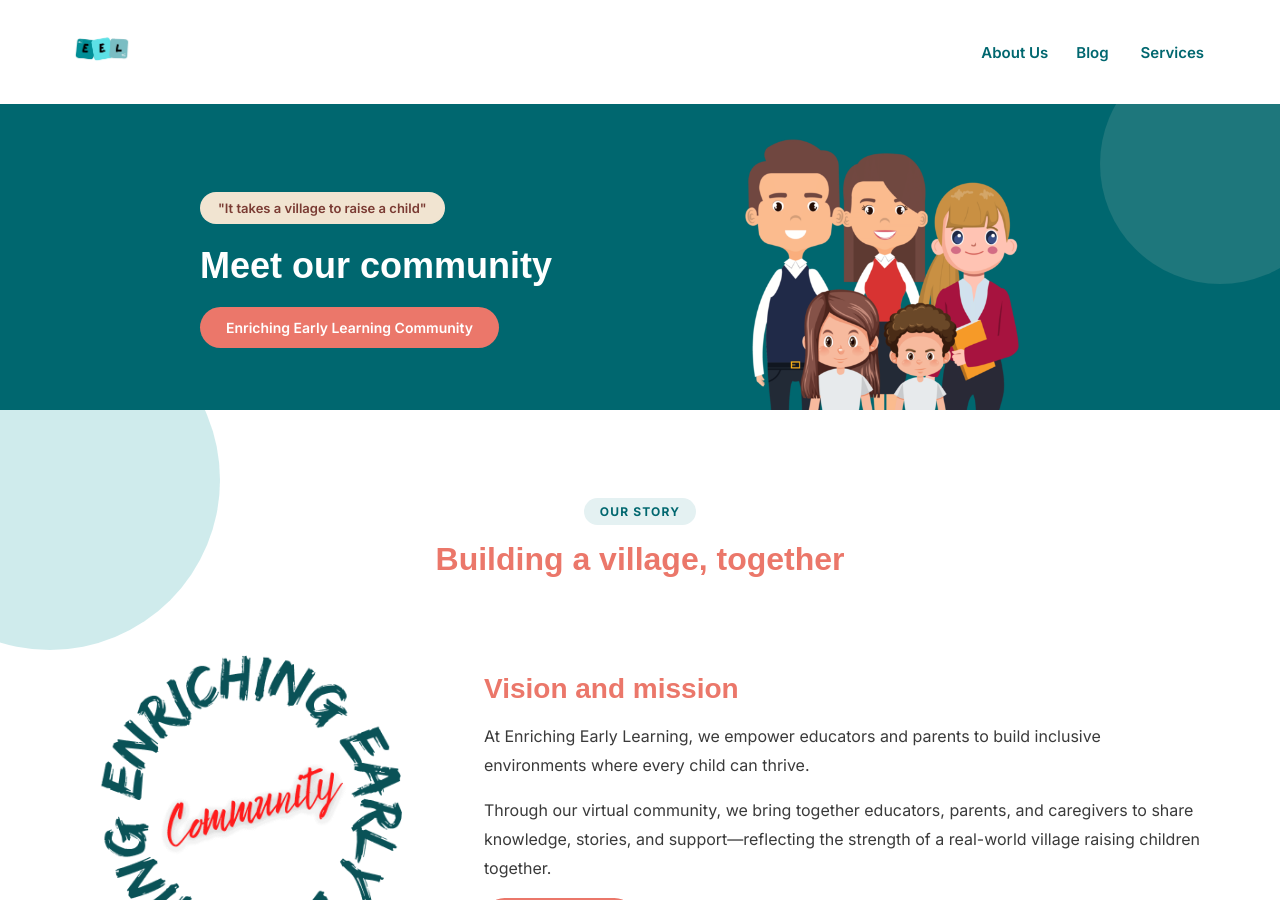
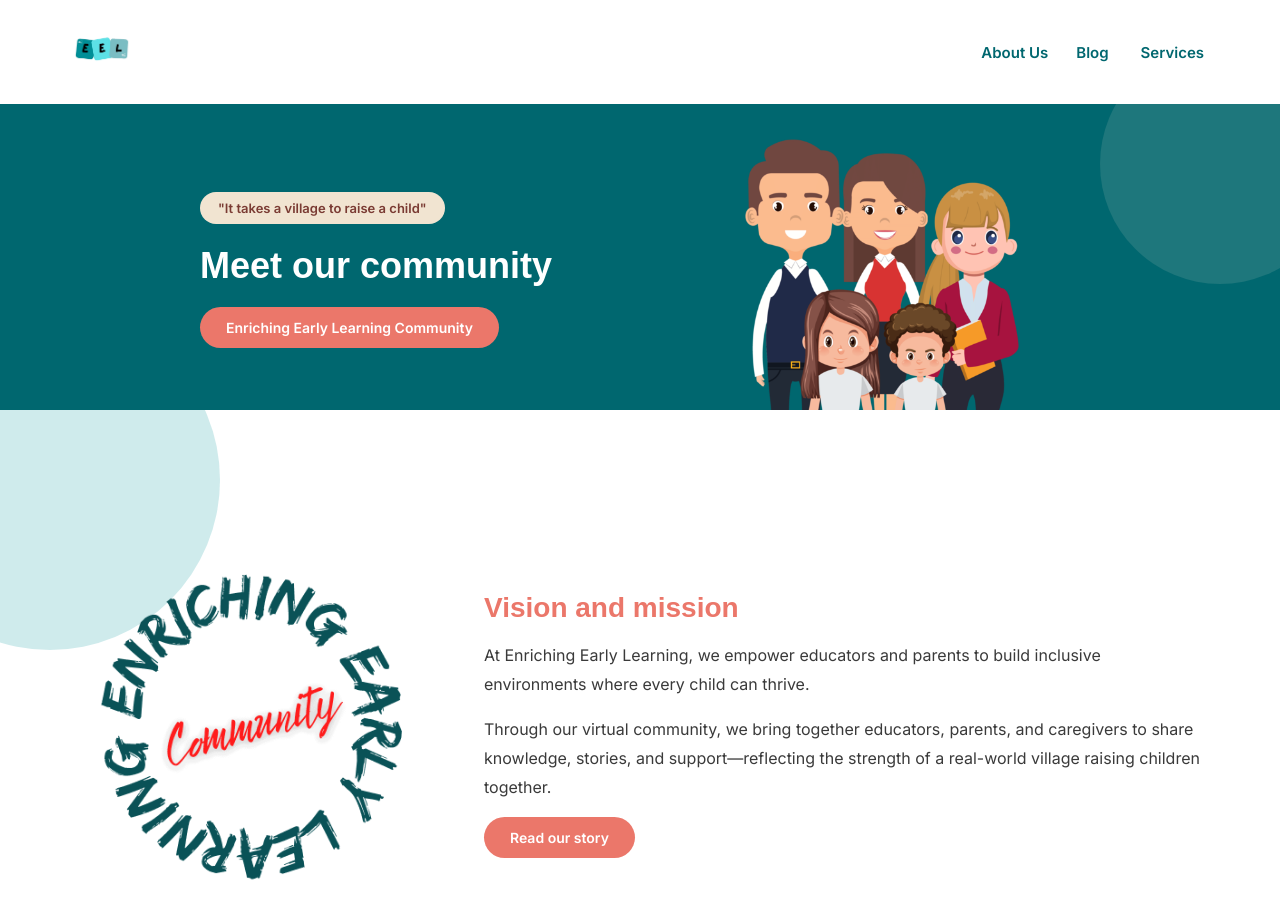
Before and after one commit to enrichingearlylearning/enriching-early-learning-site, a Jekyll site: the page built from index.html, in a window 1280 px wide and 900 px high. Built offline with Jekyll 4.4.1, drawn with Linux system fonts in a browser that asks for light colours; some web fonts are replaced.

Commit message:
Update index.html

```diff
--- a/index.html
+++ b/index.html
@@ -94,8 +94,6 @@
   <div class="section-blob" style="width:340px;height:340px;background:#76C5C9;top:-100px;left:-120px;"></div>
   <div class="home-section-inner">
     <div class="home-section-title">
-      <span class="eyebrow-tag">Our Story</span>
-      <h2>Building a village, together</h2>
     </div>
 
     <div class="vm-row">
```
